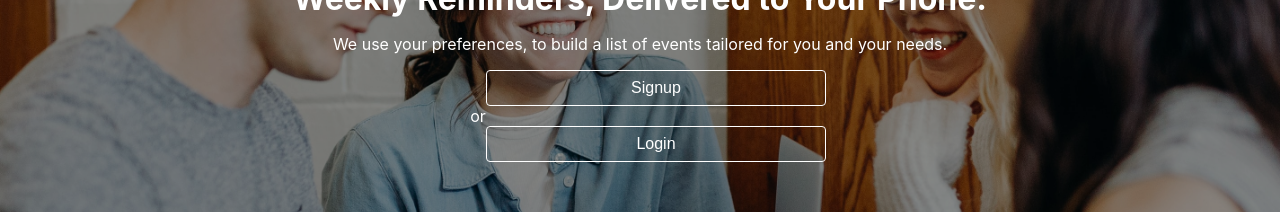
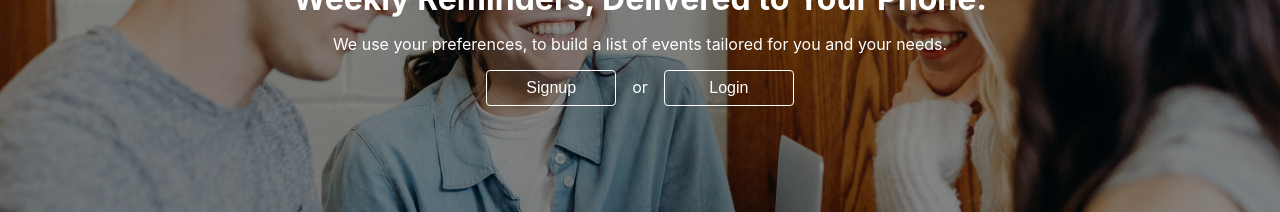
Before and after one commit to Nevnet99/Hack100, a React (Create React App) app: page / in a window 1280 px wide. Shown: the part 250-462 px from the top of the page. Built offline with nearby package versions, Linux system fonts and the light colour scheme; no server answers.

Commit message:
fix-mainpagebuttons

```diff
--- a/src/styles/MainPage.css
+++ b/src/styles/MainPage.css
@@ -41,6 +41,7 @@
   padding: 0.5em;
   min-width: 130px;
   border-radius: 4px;
+  max-width: 0.3em;
 }
 .mainpage-buttons:hover {
   background: white;
```
